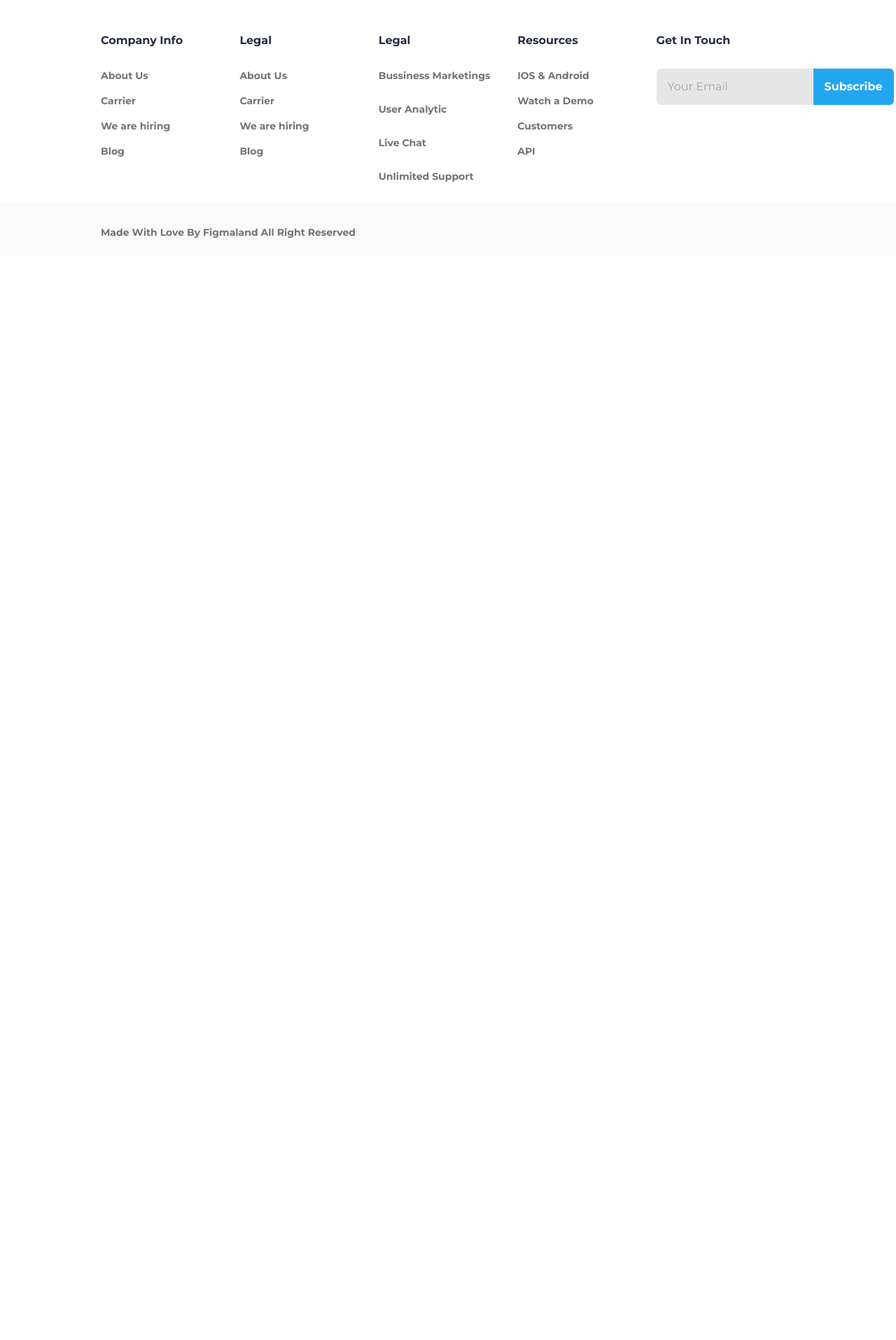
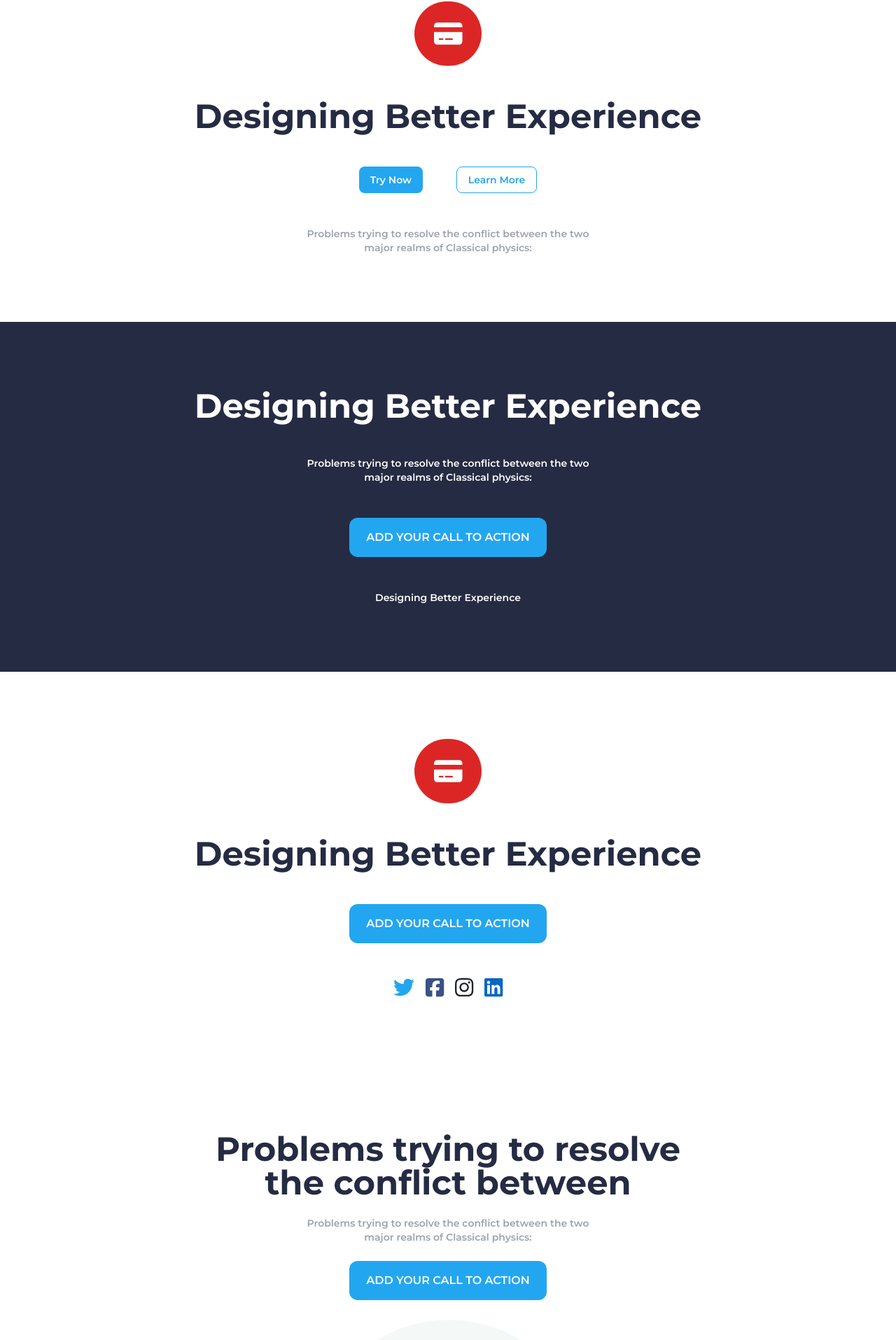
Before and after one commit to gmzseverr/rhea-wear, a React (Vite) app in the folder rhea-wear/: page /action in a window 1280 px wide. Shown: the part 214-2129 px from the top of the page at 70% size. Before the commit the page ends 800 px from the top, so only its background shows below. Built offline with nearby package versions, Linux system fonts and the light colour scheme.

Commit message:
call to action1

```diff
--- a/rhea-wear/src/App.jsx
+++ b/rhea-wear/src/App.jsx
@@ -31,6 +31,7 @@ import SignUpPage from "./pages/SignUpPage";
 import ProfilePage from "./pages/ProfilePage";
 import LikedProducts from "./pages/LikedProduct";
 import Pricing from "./pages/Pricing";
+import CallToAction from "./pages/CallToAction";
 
 const App = () => {
   const dispatch = useDispatch();
@@ -97,6 +98,7 @@ const App = () => {
         <Route path="/profile" element={<ProfilePage />} />
         <Route path="/favorites" element={<LikedProducts />} />
         <Route path="/pricing" element={<Pricing />} />
+        <Route path="/action" element={<CallToAction />} />
 
         <Route
           path="/order"
--- a/rhea-wear/src/layout/Footer.jsx
+++ b/rhea-wear/src/layout/Footer.jsx
@@ -15,46 +15,72 @@ function Footer() {
             rhea.
           </div>
           <div className="flex gap-3 ">
-            <a href="#" className="text-[#23A6F0] ">
+            <a href="/" className="text-[#23A6F0] ">
               <FontAwesomeIcon icon={faFacebook} size="xl" />
             </a>
-            <a href="#" className="text-[#23A6F0] ">
+            <a href="/" className="text-[#23A6F0] ">
               <FontAwesomeIcon icon={faInstagram} size="xl" />
             </a>
-            <a href="#" className="text-[#23A6F0]">
+            <a href="/" className="text-[#23A6F0]">
               <FontAwesomeIcon icon={faTwitter} size="xl" />
             </a>
           </div>
         </section>
 
-        <div className="grid grid-cols-5  sm:grid-cols-1 gap-x-0">
-          <div className="flex flex-col  ">
+        <div className="grid grid-cols-5 sm:grid-cols-1 gap-x-0">
+          <div className="flex flex-col ">
             <h3 className="text-[#252B42] font-bold text-base py-7 ">
               Company Info
             </h3>
             <ul className="text-[#737373] font-bold text-sm space-y-4 ">
-              <li href="/about">About Us</li>
-              <li href="">Carrier</li>
-              <li href="/deneme">We are hiring</li>
-              <li href="">Blog</li>
+              <li>
+                <a href="/">About Us</a>
+              </li>
+              <li>
+                <a href="/">Carrier</a>
+              </li>
+              <li>
+                <a href="/">We are hiring</a>
+              </li>
+              <li>
+                <a href="/">Blog</a>
+              </li>
             </ul>
           </div>
           <div className="flex flex-col ">
             <h3 className="text-[#252B42] font-bold text-base py-7 ">Legal</h3>
             <ul className="text-[#737373] font-bold text-sm space-y-4 ">
-              <li href="">About Us</li>
-              <li href="">Carrier</li>
-              <li href="">We are hiring</li>
-              <li href="">Blog</li>
+              <li>
+                <a href="/">Privacy Policy</a>
+              </li>
+              <li>
+                <a href="/">Terms of Service</a>
+              </li>
+              <li>
+                <a href="/">Cookie Policy</a>
+              </li>
+              <li>
+                <a href="/">GDPR Compliance</a>
+              </li>
             </ul>
           </div>
           <div className="flex flex-col ">
-            <h3 className="text-[#252B42] font-bold text-base py-7 ">Legal</h3>
+            <h3 className="text-[#252B42] font-bold text-base py-7 ">
+              Services
+            </h3>
             <ul className="text-[#737373] font-bold text-sm space-y-7 ">
-              <li href="">Bussiness Marketings</li>
-              <li href="">User Analytic</li>
-              <li href="">Live Chat</li>
-              <li href="">Unlimited Support</li>
+              <li>
+                <a href="/">Business Marketing</a>
+              </li>
+              <li>
+                <a href="/">User Analytics</a>
+              </li>
+              <li>
+                <a href="/">Live Chat</a>
+              </li>
+              <li>
+                <a href="/">Unlimited Support</a>
+              </li>
             </ul>
           </div>
           <div className="flex flex-col ">
@@ -62,10 +88,18 @@ function Footer() {
               Resources
             </h3>
             <ul className="text-[#737373] font-bold text-sm space-y-4 ">
-              <li href="">IOS & Android</li>
-              <li href="">Watch a Demo</li>
-              <li href="">Customers</li>
-              <li href="">API</li>
+              <li>
+                <a href="/action">iOS & Android App</a>
+              </li>
+              <li>
+                <a href="/">Watch a Demo</a>
+              </li>
+              <li>
+                <a href="/">Customers</a>
+              </li>
+              <li>
+                <a href="/">API</a>
+              </li>
             </ul>
           </div>
           <form className="flex flex-col ">
@@ -78,16 +112,19 @@ function Footer() {
                 placeholder="Your Email"
                 className="bg-[#E6E6E6] rounded-l-md py-3.5 px-3"
               />
-              <button className="bg-[#23A6F0] py-3.5 rounded-r-md px-3 text-white font-bold  ">
+              <button className="bg-[#23A6F0] py-3.5 rounded-r-md px-3 text-white font-bold">
                 Subscribe
               </button>
             </section>
+            <p className="text-[#737373] font-bold text-sm pt-4">
+              Stay updated with our latest offers!
+            </p>
           </form>
         </div>
       </div>
 
       <div className="text-[#737373] font-bold pl-36 bg-[#FAFAFA] text-sm py-6 flex flex-col w-full pt-8 ">
-        <p>Made With Love By Figmaland All Right Reserved</p>
+        <p>Made With Love By Figmaland. All Rights Reserved.</p>
       </div>
     </footer>
   );
--- /dev/null
+++ b/rhea-wear/src/pages/CallToAction.jsx
@@ -0,0 +1,130 @@
+import {
+  faApple,
+  faGooglePlay,
+  faInstagram,
+  faLinkedin,
+  faSquareFacebook,
+  faTwitter,
+} from "@fortawesome/free-brands-svg-icons";
+import { faCreditCard } from "@fortawesome/free-solid-svg-icons";
+import { FontAwesomeIcon } from "@fortawesome/react-fontawesome";
+import React from "react";
+
+function CallToAction() {
+  return (
+    <div className="py-10  flex flex-col sm:px-10 sm:pt-20 items-center justify-center   ">
+      <section className="flex p-24 flex-col items-center gap-5">
+        <FontAwesomeIcon
+          icon={faCreditCard}
+          className="bg-red-600 text-white p-7 rounded-full text-4xl"
+        />
+        <h1 className="text-5xl text-[#252B42] font-bold">
+          Designing Better Experience
+        </h1>
+        <div className="flex gap-5">
+          <button className="bg-[#23A6F0] hover:bg-[#23A6F0]/75 text-sm rounded-lg py-2 px-3 text-white font-semibold">
+            Try Now
+          </button>
+          <button className=" border-[#23A6F0] hover:bg-[#23A6F0]/10 border-1 text-sm rounded-lg py-2 px-3 text-[#23A6F0] font-semibold">
+            Learn More
+          </button>
+        </div>
+        <p className="text-sm font-semibold text-center text-gray-400">
+          Problems trying to resolve the conflict between the two
+          <br className="sm:hidden" /> major realms of Classical physics:{" "}
+        </p>
+      </section>
+      <section className="flex p-24  flex-col  bg-[#252B42] w-full items-center gap-5">
+        <h1 className="text-5xl text-white font-bold">
+          Designing Better Experience
+        </h1>
+        <p className="text-sm font-semibold text-center text-white">
+          Problems trying to resolve the conflict between the two
+          <br className="sm:hidden" /> major realms of Classical physics:{" "}
+        </p>
+
+        <button className="bg-[#23A6F0] hover:bg-[#23A6F0]/75 text-md rounded-xl px-4 py-3 text-white font-semibold">
+          ADD YOUR CALL TO ACTION
+        </button>
+        <p className="text-sm font-semibold text-center text-white">
+          {" "}
+          Designing Better Experience
+        </p>
+      </section>
+      <section className="flex p-24 flex-col items-center gap-5">
+        <FontAwesomeIcon
+          icon={faCreditCard}
+          className="bg-red-600 text-white p-7 rounded-full text-4xl"
+        />
+        <h1 className="text-5xl text-center text-[#252B42] font-bold">
+          Designing Better Experience
+        </h1>
+        <button className="bg-[#23A6F0] hover:bg-[#23A6F0]/75 text-md rounded-xl px-4 py-3 text-white font-semibold">
+          ADD YOUR CALL TO ACTION
+        </button>
+        <div className="flex gap-3 text-3xl cursor-pointer  ">
+          <FontAwesomeIcon
+            icon={faTwitter}
+            className="text-[#23A6F0] hover:text-4xl"
+          />
+          <FontAwesomeIcon
+            icon={faSquareFacebook}
+            className="text-[#395185] hover:text-4xl"
+          />
+          <FontAwesomeIcon icon={faInstagram} className="hover:text-4xl" />
+          <FontAwesomeIcon
+            icon={faLinkedin}
+            className="text-[#0A66C2] hover:text-4xl"
+          />
+        </div>
+      </section>
+      <section className="flex p-24 flex-col items-center gap-4">
+        <h1 className="text-5xl w-4/6 sm:w-full text-center text-[#252B42] font-bold">
+          Problems trying to resolve the conflict between
+        </h1>
+        <p className="text-sm font-semibold text-center text-gray-400">
+          Problems trying to resolve the conflict between the two
+          <br className="sm:hidden" /> major realms of Classical physics:{" "}
+        </p>
+        <button className="bg-[#23A6F0] hover:bg-[#23A6F0]/75 text-md rounded-xl px-4 py-3 text-white font-semibold">
+          ADD YOUR CALL TO ACTION
+        </button>
+        <img src="/assets/action.png" alt="" />
+      </section>
+      <section className="flex p-24 flex-col items-center gap-4">
+        <h3 className="text-md text-center text-[#23A6F0] font-bold">
+          Designing Better Experience
+        </h3>
+        <h1 className="text-5xl w-4/6 sm:w-full text-center text-[#252B42] font-bold">
+          Problems trying to resolve the conflict between
+        </h1>
+        <p className="text-sm font-semibold text-center text-gray-400">
+          Problems trying to resolve the conflict between the two
+          <br className="sm:hidden" /> major realms of Classical physics:{" "}
+        </p>
+        <div className="flex sm:flex-col gap-5">
+          <button className="text-[#252B42] border-1 border-gray-400  text-md rounded-xl px-4 py-3  font-semibold">
+            <div className="flex gap-3 items-center">
+              <FontAwesomeIcon icon={faApple} className="text-5xl " />
+              <p className="text-sm text-[#252B42] text-start">
+                Download on
+                <br /> App Store
+              </p>
+            </div>
+          </button>
+          <button className="bg-[#252B42] text-white   text-md rounded-xl px-4 py-3  font-semibold">
+            <div className="flex gap-3 items-center">
+              <FontAwesomeIcon icon={faGooglePlay} className="text-4xl " />
+              <p className="text-sm  text-start">
+                Download on
+                <br /> Google Play
+              </p>
+            </div>
+          </button>
+        </div>
+      </section>
+    </div>
+  );
+}
+
+export default CallToAction;
--- a/rhea-wear/src/sections/EditorsPick.jsx
+++ b/rhea-wear/src/sections/EditorsPick.jsx
@@ -1,76 +1,96 @@
 import React from "react";
-import { useNavigate } from "react-router-dom";
 
 function EditorsPick() {
-  const navigate = useNavigate();
-
-  const handleCategoryClick = (gender) => {
-    if (gender === "k") {
-      navigate("/shop/kadin/k/1");
-    } else if (gender === "e") {
-      navigate("/shop/erkek/e/13");
-    } else if (gender === "a") {
-      navigate("/shop/kadin/k/2");
-    } else if (gender === "c") {
-      navigate("/shop/erkek/e/14");
-    }
-  };
-
   return (
-    <div className="pt-32 sm:px-10 px-40">
+    <div className="pt-32 sm:px-10  px-40">
       <div className="flex flex-col items-center">
         <h1 className="font-bold text-[#252B42] text-2xl">EDITOR'S PICK</h1>
         <p className="text-[#737373] text-sm pt-3 pb-5">
           Problems trying to resolve the conflict between
         </p>
       </div>
-      <div className="flex flex-row sm:flex-col h-[500px] sm:items-center space-x-4">
-        <div className="relative w-full sm:w-[510px] h-[500px] overflow-hidden sm:mb-4">
+      <div className="flex  sm:flex-col justify-center h-auto sm:items-center space-x-4">
+        <div className="relative w-full sm:pl-2 sm:w-96 sm:h-80 h-[500px] overflow-hidden mb-0">
           <img
             src="/assets/editors1.png"
-            className="w-full h-full object-cover"
+            className="w-full h-full sm:w-96 sm:h-80 h object-cover"
           />
-          <button
-            onClick={() => handleCategoryClick("e")}
-            className="absolute bottom-4 left-4 bg-white text-black px-4 py-2 font-bold text-base"
-          >
+          <button className="absolute bottom-4 left-4 bg-white text-black px-4 py-2 font-bold text-base">
             MEN
           </button>
         </div>
-        <div className="relative w-full sm:w-[260px] h-[500px] overflow-hidden sm:mb-4">
+        <div className="relative w-full sm:w-96 sm:h-80 h  h-[500px] left-0  overflow-hidden ">
+          <img
+            src="/assets/editors2.png"
+            className="w-full h-full sm:w-96 sm:h-80  object-cover"
+          />
+          <button className="absolute bottom-4 left-4 bg-white text-black px-4 py-2 font-bold text-base">
+            WOMEN
+          </button>
+        </div>
+        <div className="w-full sm:items-center flex flex-col space-y-4">
+          <div className="relative w-full h-[243px] sm:w-96 sm:h-80  overflow-hidden">
+            <img
+              src="/assets/editors3.png"
+              className="w-full h-full object-cover object-top"
+            />
+            <button className="absolute bottom-4 left-4 bg-white text-black px-4 py-2 font-bold text-base">
+              ACCESSORIES
+            </button>
+          </div>
+          <div className="relative w-full h-[243px] sm:w-96 sm:h-80  overflow-hidden">
+            <img
+              src="/assets/editors4.png"
+              className="w-full h-full object-cover"
+            />
+            <button className="absolute bottom-4 left-4 bg-white text-black px-4 py-2 font-bold text-base">
+              KIDS
+            </button>
+          </div>
+        </div>
+      </div>
+      DENEME
+      <div className="flex flex-col items-center">
+        <h1 className="font-bold text-[#252B42] text-2xl">EDITOR'S PICK</h1>
+        <p className="text-[#737373] text-sm pt-3 pb-5">
+          Problems trying to resolve the conflict between
+        </p>
+      </div>
+      <div className="flex sm:gap-4  sm:flex-col h-[500px] sm:h-auto sm:items-center space-x-4">
+        <div className="relative w-full sm:w-96 sm:h-80 h-[500px] overflow-hidden ">
+          <img
+            src="/assets/editors1.png"
+            className="w-full h-full  object-cover"
+          />
+          <button className="absolute bottom-4 left-4 bg-white text-black px-4 py-2 font-bold text-base">
+            MEN
+          </button>
+        </div>
+        <div className="relative w-full sm:w-96 sm:h-80 h-[500px] overflow-hidden ">
           <img
             src="/assets/editors2.png"
             className="w-full h-full object-cover"
           />
-          <button
-            onClick={() => handleCategoryClick("k")}
-            className="absolute bottom-4 left-4 bg-white text-black px-4 py-2 font-bold text-base"
-          >
+          <button className="absolute bottom-4 left-4 bg-white text-black px-4 py-2 font-bold text-base">
             WOMEN
           </button>
         </div>
-        <div className="w-full sm:w-1/3 flex flex-col space-y-4">
-          <div className="relative w-full h-[243px] overflow-hidden">
+        <div className="w-full sm:gap-4  flex flex-col space-y-4">
+          <div className="relative sm:w-96 sm:h-80 w-full h-[243px] overflow-hidden">
             <img
               src="/assets/editors3.png"
               className="w-full h-full object-cover object-top"
             />
-            <button
-              onClick={() => handleCategoryClick("a")}
-              className="absolute bottom-4 left-4 bg-white text-black px-4 py-2 font-bold text-base"
-            >
+            <button className="absolute bottom-4 left-4 bg-white text-black px-4 py-2 font-bold text-base">
               ACCESSORIES
             </button>
           </div>
-          <div className="relative w-full h-[243px] sm:mb-4 overflow-hidden">
+          <div className="relative w-full sm:w-96 sm:h-80 h-[243px]  overflow-hidden">
             <img
               src="/assets/editors4.png"
               className="w-full h-full object-cover"
             />
-            <button
-              onClick={() => handleCategoryClick("c")}
-              className="absolute bottom-4 left-4 bg-white text-black px-4 py-2 font-bold text-base"
-            >
+            <button className="absolute bottom-4 left-4 bg-white text-black px-4 py-2 font-bold text-base">
               KIDS
             </button>
           </div>
```
Also changed, not shown: rhea-wear/public/assets/action.png (added).
